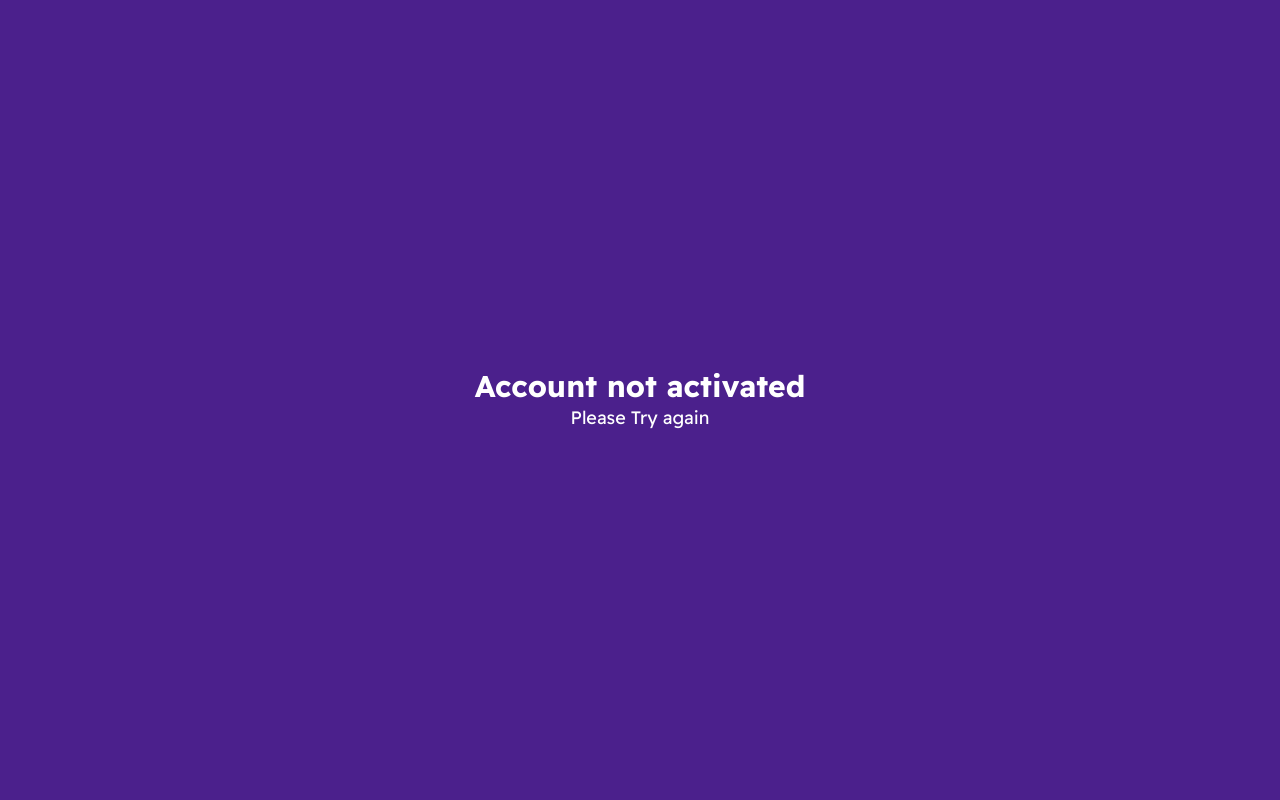
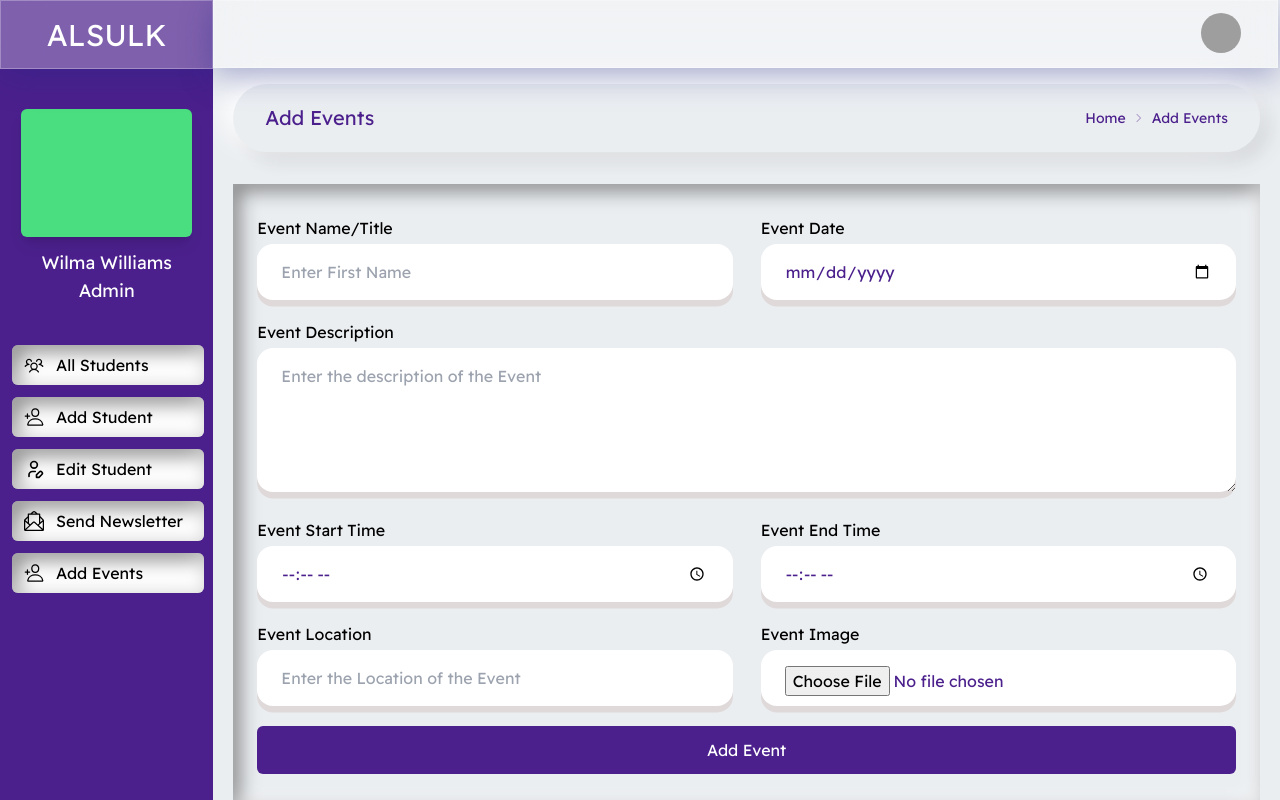
Before and after one commit to mulbahoplanojames/Harmony_Coalition_Project, a React (Vite) app: page /admin/add-events in a window 1280 px wide. Built offline with nearby package versions, Linux system fonts and the light colour scheme; no server answers; grey boxes are pictures that could not be loaded.

Commit message:
workin on the student id card

```diff
--- /dev/null
+++ b/src/Admin/Add_Events/AddEvents.jsx
@@ -0,0 +1,13 @@
+import AddEventsForm from "../Dashboard/Add_Events_Form/AddEventsForm";
+import BreadCrumb from "../Dashboard/BreadCrumb/BreadCrumb";
+
+const AddEvents = () => {
+  return (
+    <>
+      <BreadCrumb text={"Add Events"} />
+      <AddEventsForm />
+    </>
+  );
+};
+
+export default AddEvents;
--- /dev/null
+++ b/src/Admin/Dashboard/Add_Events_Form/AddEventsForm.jsx
@@ -0,0 +1,197 @@
+import axios from "axios";
+import { useRef, useState } from "react";
+
+const AddEventsForm = () => {
+  const [isEvents, setIsEvents] = useState({
+    event_title: "",
+    event_date: "",
+    event_start_time: "",
+    event_end_time: "",
+    event_description: "",
+    event_image: "",
+    event_location: "",
+  });
+
+  const fileInputRef = useRef(null);
+
+  const handleAddEventsSubmit = async (e) => {
+    e.preventDefault();
+
+    if (
+      isEvents.event_title === "" ||
+      isEvents.event_date === "" ||
+      isEvents.event_start_time === "" ||
+      isEvents.event_end_time === "" ||
+      isEvents.event_description === "" ||
+      isEvents.event_image === "" ||
+      isEvents.event_location === ""
+    ) {
+      alert("Please fill all the fields");
+    } else {
+      console.log(isEvents);
+
+      try {
+        const response = await axios.post(
+          `http://192.168.1.68:8000/api/events/`,
+          isEvents
+        );
+        console.log(response);
+
+        setIsEvents({
+          event_title: "",
+          event_date: "",
+          event_start_time: "",
+          event_end_time: "",
+          event_description: "",
+          event_image: "",
+          event_location: "",
+        });
+      } catch (err) {
+        console.log(err);
+      }
+    }
+  };
+
+  return (
+    <>
+      <form
+        className=" md:py-8 py-5 px-3 md:px-6 shadow-xl neu_card_1"
+        onSubmit={handleAddEventsSubmit}
+      >
+        {/* Event Name and Date */}
+        <div className="w-full flex justify-between items-center md:flex-nowrap flex-wrap md:gap-7 gap-y-3 mb-5">
+          <div className="w-full">
+            <label htmlFor="first_name" className="text-base pb-1 inline-block">
+              Event Name/Title
+            </label>
+            <input
+              type="text"
+              name="first_name"
+              placeholder="Enter First Name"
+              autoComplete="given-name"
+              className="bg-[#fff] w-full border-none p-4 text-[1rem]  rounded-[1rem] text-primary_main shadow-[0_0.4rem_#dfd9d9] cursor-pointer focus:outline-primary_main  h-14 px-6 "
+              value={isEvents.event_title}
+              onChange={(e) =>
+                setIsEvents({ ...isEvents, event_title: e.target.value })
+              }
+            />
+          </div>
+          <div className="w-full">
+            <label htmlFor="last_name" className="pb-1 text-base inline-block">
+              Event Date
+            </label>
+            <input
+              type="date"
+              name="event_date"
+              placeholder="Enter the date of the Event"
+              autoComplete="family-name"
+              className="bg-[#fff] w-full border-none p-4 text-[1rem]  rounded-[1rem] text-primary_main shadow-[0_0.4rem_#dfd9d9] cursor-pointer focus:outline-primary_main  h-14 px-6 "
+              value={isEvents.event_date}
+              onChange={(e) =>
+                setIsEvents({ ...isEvents, event_date: e.target.value })
+              }
+            />
+          </div>
+        </div>
+
+        {/* Event Description */}
+        <div className="w-full mb-5">
+          <label htmlFor="last_name" className="pb-1 text-base inline-block">
+            Event Description
+          </label>
+          <textarea
+            name="event_description"
+            placeholder="Enter the description of the Event"
+            autoComplete="family-name"
+            className="bg-[#fff] w-full border-none p-4 text-[1rem]  rounded-[1rem] text-primary_main shadow-[0_0.4rem_#dfd9d9] cursor-pointer focus:outline-primary_main  h-36 px-6 "
+            value={isEvents.event_description}
+            onChange={(e) =>
+              setIsEvents({ ...isEvents, event_description: e.target.value })
+            }
+          ></textarea>
+        </div>
+
+        {/* Event start time and End time */}
+        <div className="w-full flex justify-between items-center md:flex-nowrap flex-wrap md:gap-7 gap-y-3 mb-5">
+          <div className="w-full">
+            <label htmlFor="first_name" className="text-base pb-1 inline-block">
+              Event Start Time
+            </label>
+            <input
+              type="time"
+              name="event_start_time"
+              placeholder="Enter the Start time of the Event"
+              autoComplete="given-name"
+              className="bg-[#fff] w-full border-none p-4 text-[1rem]  rounded-[1rem] text-primary_main shadow-[0_0.4rem_#dfd9d9] cursor-pointer focus:outline-primary_main  h-14 px-6 "
+              value={isEvents.event_start_time}
+              onChange={(e) =>
+                setIsEvents({ ...isEvents, event_start_time: e.target.value })
+              }
+            />
+          </div>
+          <div className="w-full">
+            <label htmlFor="last_name" className="pb-1 text-base inline-block">
+              Event End Time
+            </label>
+            <input
+              type="time"
+              name="event_end_time"
+              placeholder="Enter the End time of the Event"
+              autoComplete="family-name"
+              className="bg-[#fff] w-full border-none p-4 text-[1rem]  rounded-[1rem] text-primary_main shadow-[0_0.4rem_#dfd9d9] cursor-pointer focus:outline-primary_main  h-14 px-6 "
+              value={isEvents.event_end_time}
+              onChange={(e) =>
+                setIsEvents({ ...isEvents, event_end_time: e.target.value })
+              }
+            />
+          </div>
+        </div>
+
+        {/* Events Location and Image */}
+        <div className="w-full flex justify-between items-center md:flex-nowrap flex-wrap md:gap-7 gap-y-3 mb-5">
+          <div className="w-full">
+            <label htmlFor="first_name" className="text-base pb-1 inline-block">
+              Event Location
+            </label>
+            <input
+              type="text"
+              name="event_location"
+              placeholder="Enter the Location of the Event"
+              autoComplete="given-name"
+              className="bg-[#fff] w-full border-none p-4 text-[1rem]  rounded-[1rem] text-primary_main shadow-[0_0.4rem_#dfd9d9] cursor-pointer focus:outline-primary_main  h-14 px-6 "
+              value={isEvents.event_location}
+              onChange={(e) =>
+                setIsEvents({ ...isEvents, event_location: e.target.value })
+              }
+            />
+          </div>
+          <div className="w-full">
+            <label htmlFor="last_name" className="pb-1 text-base inline-block">
+              Event Image
+            </label>
+            <input
+              type="file"
+              name="event_image"
+              placeholder="Enter the Image of the Event"
+              autoComplete="family-name"
+              className="bg-[#fff] w-full border-none p-4 text-[1rem]  rounded-[1rem] text-primary_main shadow-[0_0.4rem_#dfd9d9] cursor-pointer focus:outline-primary_main  h-14 px-6 "
+              ref={fileInputRef}
+              onChange={(e) =>
+                setIsEvents({ ...isEvents, event_image: e.target.files[0] })
+              }
+            />
+          </div>
+        </div>
+
+        <button
+          type="submit"
+          className="bg-primary_main text-white p-3 rounded-md w-full"
+        >
+          Add Event
+        </button>
+      </form>
+    </>
+  );
+};
+
+export default AddEventsForm;
--- a/src/Admin/Dashboard/Edit_Student_Form/EditStudentForm.jsx
+++ b/src/Admin/Dashboard/Edit_Student_Form/EditStudentForm.jsx
@@ -93,7 +93,7 @@ const EditStudentForm = () => {
               name="first_name"
               placeholder="Enter First Name"
               autoComplete="given-name"
-              className="block w-full h-[2.8rem] p-4 outline-none rounded-md border-gray-300 shadow-sm  sm:text-sm"
+              className="bg-[#fff] w-full border-none p-4 text-[1rem]  rounded-[1rem] text-primary_main shadow-[0_0.4rem_#dfd9d9] cursor-pointer focus:outline-primary_main  h-14 px-6 "
               value={addStudentData.first_name}
               onChange={(e) =>
                 setAddStudentData({
@@ -112,7 +112,7 @@ const EditStudentForm = () => {
               name="last_name"
               placeholder="Enter Last Name"
               autoComplete="family-name"
-              className="block w-full h-[2.8rem] rounded-md border-gray-300 outline-none px-4 shadow-sm focus:border-indigo-500 focus:ring-indigo-500 sm:text-sm"
+              className="bg-[#fff] w-full border-none p-4 text-[1rem]  rounded-[1rem] text-primary_main shadow-[0_0.4rem_#dfd9d9] cursor-pointer focus:outline-primary_main  h-14 px-6 "
               value={addStudentData.last_name}
               onChange={(e) =>
                 setAddStudentData({
@@ -136,7 +136,7 @@ const EditStudentForm = () => {
             name="email"
             placeholder="Enter Email"
             autoComplete="email"
-            className="block w-full h-[2.8rem] rounded-md border-gray-300 outline-none px-4 shadow-sm focus:border-indigo-500 focus:ring-indigo-500 sm:text-sm"
+            className="bg-[#fff] w-full border-none p-4 text-[1rem]  rounded-[1rem] text-primary_main shadow-[0_0.4rem_#dfd9d9] cursor-pointer focus:outline-primary_main  h-14 px-6 "
             value={addStudentData.email}
             onChange={(e) =>
               setAddStudentData({
@@ -158,7 +158,7 @@ const EditStudentForm = () => {
               name="password"
               placeholder="Enter Password"
               autoComplete="new-password"
-              className="block w-full h-[2.8rem] rounded-md border-gray-300 outline-none px-4 shadow-sm focus:border-indigo-500 focus:ring-indigo-500 sm:text-sm"
+              className="bg-[#fff] w-full border-none p-4 text-[1rem]  rounded-[1rem] text-primary_main shadow-[0_0.4rem_#dfd9d9] cursor-pointer focus:outline-primary_main  h-14 px-6 "
               value={addStudentData.password}
               onChange={(e) =>
                 setAddStudentData({
@@ -180,7 +180,7 @@ const EditStudentForm = () => {
               name="phone_number"
               placeholder="Enter Phone Number"
               autoComplete="phone"
-              className="block w-full h-[2.8rem] rounded-md border-gray-300 outline-none px-4 shadow-sm sm:text-sm"
+              className="bg-[#fff] w-full border-none p-4 text-[1rem]  rounded-[1rem] text-primary_main shadow-[0_0.4rem_#dfd9d9] cursor-pointer focus:outline-primary_main  h-14 px-6 "
               value={addStudentData.phone_number}
               onChange={(e) =>
                 setAddStudentData({
@@ -200,7 +200,7 @@ const EditStudentForm = () => {
             </label>
             <select
               name="department"
-              className="block w-full h-[2.8rem] rounded-md border-gray-300 outline-none px-4 shadow-sm sm:text-sm bg-white"
+              className="bg-[#fff] w-full border-none p-4 text-[1rem]  rounded-[1rem] text-primary_main shadow-[0_0.4rem_#dfd9d9] cursor-pointer focus:outline-primary_main  h-14 px-6 "
               placeholder="Select your Department"
               value={addStudentData.department}
               onChange={(e) =>
@@ -229,7 +229,7 @@ const EditStudentForm = () => {
             </label>
             <select
               name="course"
-              className="block w-full h-[2.8rem] rounded-md border-gray-300 outline-none px-4 shadow-sm sm:text-sm bg-white"
+              className="bg-[#fff] w-full border-none p-4 text-[1rem]  rounded-[1rem] text-primary_main shadow-[0_0.4rem_#dfd9d9] cursor-pointer focus:outline-primary_main  h-14 px-6 "
               placeholder="Select your Course"
               value={addStudentData.course}
               onChange={(e) =>
@@ -283,7 +283,7 @@ const EditStudentForm = () => {
               type="text"
               name="roll_number"
               placeholder="Enter Roll Number"
-              className="block w-full h-[2.8rem] rounded-md border-gray-300 outline-none px-4 shadow-sm sm:text-sm"
+              className="bg-[#fff] w-full border-none p-4 text-[1rem]  rounded-[1rem] text-primary_main shadow-[0_0.4rem_#dfd9d9] cursor-pointer focus:outline-primary_main  h-14 px-6 "
               value={addStudentData.roll_number}
               onChange={(e) =>
                 setAddStudentData({
@@ -323,13 +323,13 @@ const EditStudentForm = () => {
               type="file"
               name="avatar"
               ref={fileInputRef}
+              className="file-input file-input-bordered bg-[#fff] w-full border-none p-4 text-[1rem]  rounded-[1rem] text-primary_main shadow-[0_0.4rem_#dfd9d9] cursor-pointer focus:outline-primary_main  h-14 px-6 "
               onChange={(e) =>
                 setAddStudentData({
                   ...addStudentData,
                   avatar: e.target.files[0],
                 })
               }
-              className="file-input file-input-bordered w-full"
             />
           </div>
         </div>
@@ -346,7 +346,7 @@ const EditStudentForm = () => {
             <input
               type="date"
               name="date_of_birth"
-              className="block w-full h-[2.8rem] rounded-md border-gray-300 outline-none px-4 shadow-sm sm:text-sm"
+              className="bg-[#fff] w-full border-none p-4 text-[1rem]  rounded-[1rem] text-primary_main shadow-[0_0.4rem_#dfd9d9] cursor-pointer focus:outline-primary_main  h-14 px-6 "
               placeholder="Enter Date of Birth"
               value={addStudentData.date_of_birth}
               onChange={(e) =>
@@ -363,7 +363,7 @@ const EditStudentForm = () => {
             </label>
             <select
               name="gender"
-              className="block w-full h-[2.8rem] rounded-md border-gray-300 outline-none px-4 shadow-sm sm:text-sm bg-white"
+              className="bg-[#fff] w-full border-none p-4 text-[1rem]  rounded-[1rem] text-primary_main shadow-[0_0.4rem_#dfd9d9] cursor-pointer focus:outline-primary_main  h-14 px-6 "
               placeholder="Select your Gender"
               value={addStudentData.gender}
               onChange={(e) =>
@@ -391,7 +391,7 @@ const EditStudentForm = () => {
             <input
               type="date"
               name="visa_start_date"
-              className="block w-full h-[2.8rem] rounded-md border-gray-300 outline-none px-4 shadow-sm sm:text-sm"
+              className="bg-[#fff] w-full border-none p-4 text-[1rem]  rounded-[1rem] text-primary_main shadow-[0_0.4rem_#dfd9d9] cursor-pointer focus:outline-primary_main  h-14 px-6 "
               value={addStudentData.visa_start_date}
               onChange={(e) =>
                 setAddStudentData({
@@ -411,7 +411,7 @@ const EditStudentForm = () => {
             <input
               type="date"
               name="visa_end_date"
-              className="block w-full h-[2.8rem] rounded-md border-gray-300 outline-none px-4 shadow-sm sm:text-sm"
+              className="bg-[#fff] w-full border-none p-4 text-[1rem]  rounded-[1rem] text-primary_main shadow-[0_0.4rem_#dfd9d9] cursor-pointer focus:outline-primary_main  h-14 px-6 "
               value={addStudentData.visa_end_date}
               onChange={(e) =>
                 setAddStudentData({
--- a/src/App.jsx
+++ b/src/App.jsx
@@ -44,6 +44,7 @@ import EditStudent from "./Admin/Edit_Student/EditStudent";
 import SendNewsLetter from "./Admin/Send_NewsLetter/SendNewsLetter";
 import AdminLogin from "./Admin/Admin_Login/AdminLogin";
 import ConfirmNewsLetter from "./Components/User_NewsLetter_Confirm/ConfirmNewsLetter";
+import AddEvents from "./Admin/Add_Events/AddEvents";
 
 const App = () => {
   const { darkModeStyle } = useContext(AppContext);
@@ -79,6 +80,7 @@ const App = () => {
             <Route path="/admin/add-student" element={<AddStudent />} />
             <Route path="/admin/edit-student" element={<EditStudent />} />
             <Route path="/admin/send-newsletter" element={<SendNewsLetter />} />
+            <Route path="/admin/add-events" element={<AddEvents />} />
           </Route>
 
           {/*//? ================================================================================ */}
```
